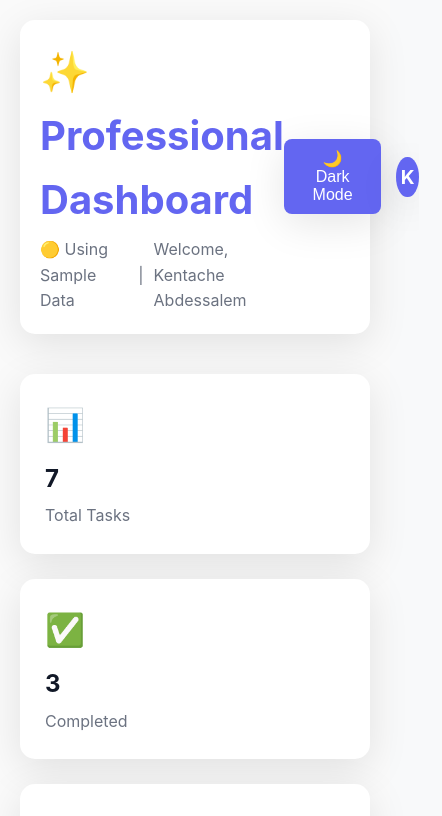
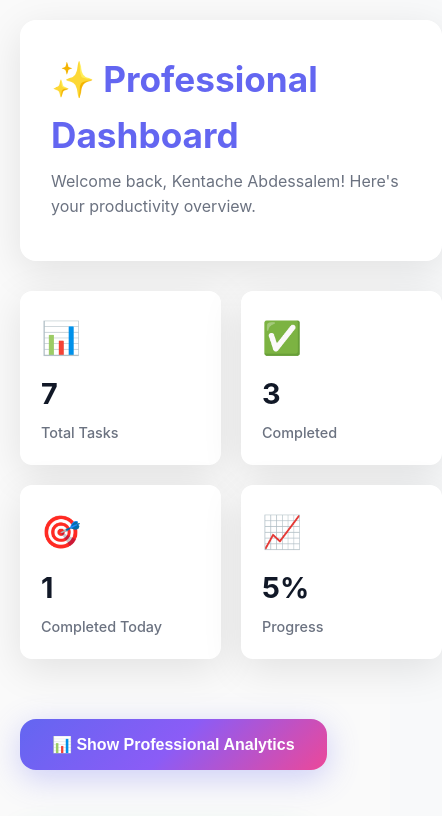
Before and after one commit to Abdessalem2000/task-manager-frontend, a Next.js app: page /working-app in a window 390 px wide. Shown: the top 816 px of the page, 442 px wide, since content can reach past the window. Built offline with nearby package versions, Linux system fonts and the light colour scheme; no server answers; the database is empty.

Commit message:
Implement professional UI layout with responsive sidebar and contained design

```diff
--- a/pages/working-app.js
+++ b/pages/working-app.js
@@ -44,6 +44,7 @@ export default function WorkingApp() {
 
   // State management with guaranteed initial data
   const [mounted, setMounted] = useState(true);
+  const [isMobile, setIsMobile] = useState(false);
   const [user, setUser] = useState({ name: 'Kentache Abdessalem', email: 'kentacheabdou1@gmail.com' });
   const [tasks, setTasks] = useState([
     { _id: '1', name: 'Complete project documentation', priority: 'high', category: 'work', completed: false, progress: 75 },
@@ -151,21 +152,31 @@ export default function WorkingApp() {
     }
   };
 
-  // Initial data fetch
+  // Initial data fetch and mobile detection
   useEffect(() => {
     console.log('Working app mounted, fetching data...');
 
-    // Fetch data after a short delay to ensure page is loaded
-    setTimeout(() => {
+    const handleResize = () => {
+      setIsMobile(window.innerWidth <= 768);
+    };
+
+    handleResize(); // Initial check
+    window.addEventListener('resize', handleResize);
+
+    // Fetch real data with delay to ensure UI loads first
+    const timer1 = setTimeout(() => {
       fetchTasks();
+    }, 500);
+
+    const timer2 = setTimeout(() => {
       fetchHabits();
-    }, 1000);
+    }, 800);
 
-    // Second fetch attempt
-    setTimeout(() => {
-      fetchTasks();
-      fetchHabits();
-    }, 3000);
+    return () => {
+      window.removeEventListener('resize', handleResize);
+      clearTimeout(timer1);
+      clearTimeout(timer2);
+    };
   }, []);
 
   // Theme object
@@ -249,63 +260,40 @@ export default function WorkingApp() {
         padding: 0,
         position: 'relative',
       }}>
+        {/* Professional Layout Container */}
         <div style={{
-          display: 'flex',
-          flexDirection: 'column',
-          alignItems: 'center',
+          maxWidth: '1400px',
+          margin: '0 auto',
           padding: '20px',
-          maxWidth: '1200px',
-          margin: '0 auto',
+          display: 'grid',
+          gridTemplateColumns: isMobile ? '1fr' : '280px 1fr',
+          gap: '30px',
+          minHeight: '100vh',
         }}>
-          {/* Header */}
+
+          {/* Sidebar - Only show on desktop */}
+          {!isMobile && (
             <div style={{
-            width: '100%',
-            display: 'flex',
-            justifyContent: 'space-between',
-            alignItems: 'center',
-            marginBottom: '40px',
-            padding: '20px',
-            borderRadius: '15px',
               background: theme.cardBg,
+              borderRadius: '16px',
+              padding: '25px',
               boxShadow: theme.shadow,
+              border: `1px solid ${theme.glassBorder}`,
+              backdropFilter: 'blur(10px)',
+              height: 'fit-content',
+              position: 'sticky',
+              top: '20px',
             }}>
-            <div>
-              <h1 style={{ fontSize: '2.5em', margin: 0, color: theme.primary }}>✨ Professional Dashboard</h1>
-              <div style={{ display: 'flex', alignItems: 'center', gap: '10px', marginTop: '5px' }}>
-                <span style={{ color: theme.textSecondary }}>
-                  {dbConnected ? '🟢 Connected to Database' : '🟡 Using Sample Data'}
-                </span>
-                <span style={{ color: theme.textSecondary }}>|</span>
-                <span style={{ color: theme.textSecondary }}>Welcome, {user.name}</span>
-              </div>
-            </div>
-            <div style={{ display: 'flex', alignItems: 'center' }}>
-              <button
-                onClick={() => setDarkMode(!darkMode)}
-                style={{
-                  background: theme.buttonBg,
-                  color: theme.buttonText,
-                  border: 'none',
-                  padding: '10px 20px',
-                  borderRadius: '8px',
-                  cursor: 'pointer',
-                  fontSize: '1em',
-                  display: 'flex',
-                  alignItems: 'center',
-                  marginRight: '15px',
-                  boxShadow: theme.shadow,
-                  transition: 'background 0.3s ease, transform 0.2s ease',
-                }}
-                onMouseEnter={(e) => e.currentTarget.style.transform = 'translateY(-2px)'}
-                onMouseLeave={(e) => e.currentTarget.style.transform = 'translateY(0)'}
-              >
-                {darkMode ? '☀️ Light Mode' : '🌙 Dark Mode'}
-              </button>
-              <div
-                onClick={() => setShowProfileSettings(true)}
-                style={{
-                  width: '40px',
-                  height: '40px',
+              {/* User Profile Section */}
+              <div style={{
+                textAlign: 'center',
+                marginBottom: '30px',
+                paddingBottom: '20px',
+                borderBottom: `1px solid ${theme.border}`,
+              }}>
+                <div style={{
+                  width: '60px',
+                  height: '60px',
                   borderRadius: '50%',
                   background: theme.primary,
                   display: 'flex',
@@ -313,15 +301,181 @@ export default function WorkingApp() {
                   alignItems: 'center',
                   color: 'white',
                   fontWeight: 'bold',
+                  fontSize: '1.5em',
+                  margin: '0 auto 15px',
+                  boxShadow: theme.shadow,
+                }}>
+                  {user.name ? user.name.charAt(0).toUpperCase() : 'U'}
+                </div>
+                <h3 style={{ margin: '10px 0 5px 0', color: theme.text, fontSize: '1.1em' }}>
+                  {user.name}
+                </h3>
+                <p style={{ margin: '0', color: theme.textSecondary, fontSize: '0.9em' }}>
+                  {user.email}
+                </p>
+              </div>
+
+              {/* Quick Stats */}
+              <div style={{ marginBottom: '25px' }}>
+                <h4 style={{ margin: '0 0 15px 0', color: theme.text, fontSize: '1em' }}>
+                  📊 Quick Stats
+                </h4>
+                <div style={{ display: 'flex', flexDirection: 'column', gap: '10px' }}>
+                  <div style={{
+                    display: 'flex',
+                    justifyContent: 'space-between',
+                    padding: '10px',
+                    background: theme.hoverBg,
+                    borderRadius: '8px',
+                    fontSize: '0.9em',
+                  }}>
+                    <span style={{ color: theme.textSecondary }}>Total Tasks</span>
+                    <span style={{ fontWeight: 'bold', color: theme.primary }}>{tasks.length}</span>
+                  </div>
+                  <div style={{
+                    display: 'flex',
+                    justifyContent: 'space-between',
+                    padding: '10px',
+                    background: theme.hoverBg,
+                    borderRadius: '8px',
+                    fontSize: '0.9em',
+                  }}>
+                    <span style={{ color: theme.textSecondary }}>Completed</span>
+                    <span style={{ fontWeight: 'bold', color: theme.success }}>{tasks.filter(t => t.completed).length}</span>
+                  </div>
+                  <div style={{
+                    display: 'flex',
+                    justifyContent: 'space-between',
+                    padding: '10px',
+                    background: theme.hoverBg,
+                    borderRadius: '8px',
+                    fontSize: '0.9em',
+                  }}>
+                    <span style={{ color: theme.textSecondary }}>Progress</span>
+                    <span style={{ fontWeight: 'bold', color: theme.primary }}>
+                      {tasks.length > 0 ? Math.round((tasks.filter(t => t.completed).length / tasks.length) * 100) : 0}%
+                    </span>
+                  </div>
+                </div>
+              </div>
+
+              {/* Quick Actions */}
+              <div style={{ marginBottom: '25px' }}>
+                <h4 style={{ margin: '0 0 15px 0', color: theme.text, fontSize: '1em' }}>
+                  ⚡ Quick Actions
+                </h4>
+                <div style={{ display: 'flex', flexDirection: 'column', gap: '10px' }}>
+                  <button
+                    onClick={() => setDarkMode(!darkMode)}
+                    style={{
+                      width: '100%',
+                      padding: '12px',
+                      background: theme.buttonBg,
+                      color: theme.buttonText,
+                      border: 'none',
+                      borderRadius: '8px',
                       cursor: 'pointer',
-                  fontSize: '1.2em',
+                      fontSize: '0.9em',
+                      display: 'flex',
+                      alignItems: 'center',
+                      justifyContent: 'center',
+                      gap: '8px',
                       boxShadow: theme.shadow,
-                  transition: 'transform 0.2s ease',
+                      transition: 'all 0.3s ease',
                     }}
-                onMouseEnter={(e) => e.currentTarget.style.transform = 'scale(1.1)'}
-                onMouseLeave={(e) => e.currentTarget.style.transform = 'scale(1)'}
+                    onMouseEnter={(e) => {
+                      e.currentTarget.style.transform = 'translateY(-2px)';
+                      e.currentTarget.style.boxShadow = '0 8px 25px rgba(99, 102, 241, 0.4)';
+                    }}
+                    onMouseLeave={(e) => {
+                      e.currentTarget.style.transform = 'translateY(0)';
+                      e.currentTarget.style.boxShadow = theme.shadow;
+                    }}
                   >
-                {user.name ? user.name.charAt(0).toUpperCase() : 'U'}
+                    {darkMode ? '☀️ Light Mode' : '🌙 Dark Mode'}
+                  </button>
+                  <button
+                    onClick={() => setShowProfileSettings(true)}
+                    style={{
+                      width: '100%',
+                      padding: '12px',
+                      background: theme.hoverBg,
+                      color: theme.text,
+                      border: `1px solid ${theme.border}`,
+                      borderRadius: '8px',
+                      cursor: 'pointer',
+                      fontSize: '0.9em',
+                      display: 'flex',
+                      alignItems: 'center',
+                      justifyContent: 'center',
+                      gap: '8px',
+                      transition: 'all 0.3s ease',
+                    }}
+                    onMouseEnter={(e) => {
+                      e.currentTarget.style.background = theme.buttonBg;
+                      e.currentTarget.style.color = theme.buttonText;
+                    }}
+                    onMouseLeave={(e) => {
+                      e.currentTarget.style.background = theme.hoverBg;
+                      e.currentTarget.style.color = theme.text;
+                    }}
+                  >
+                    ⚙️ Profile Settings
+                  </button>
+                </div>
+              </div>
+
+              {/* Status Indicator */}
+              <div style={{
+                padding: '12px',
+                background: dbConnected ? 'rgba(16, 185, 129, 0.1)' : 'rgba(245, 158, 11, 0.1)',
+                border: `1px solid ${dbConnected ? theme.success : theme.warning}`,
+                borderRadius: '8px',
+                fontSize: '0.85em',
+                textAlign: 'center',
+              }}>
+                <div style={{
+                  display: 'flex',
+                  alignItems: 'center',
+                  justifyContent: 'center',
+                  gap: '8px',
+                  color: dbConnected ? theme.success : theme.warning,
+                  fontWeight: '500',
+                }}>
+                  {dbConnected ? '🟢 Database Connected' : '🟡 Sample Data'}
+                </div>
+              </div>
+            </div>
+          )}
+
+          {/* Main Content Area */}
+          <div style={{
+            display: 'flex',
+            flexDirection: 'column',
+            gap: '30px',
+          }}>
+            {/* Header */}
+            <div style={{
+              background: theme.cardBg,
+              borderRadius: '16px',
+              padding: '30px',
+              boxShadow: theme.shadow,
+              border: `1px solid ${theme.glassBorder}`,
+              backdropFilter: 'blur(10px)',
+            }}>
+              <div style={{
+                display: 'flex',
+                justifyContent: 'space-between',
+                alignItems: 'center',
+                marginBottom: '10px',
+              }}>
+                <div>
+                  <h1 style={{ fontSize: '2.2em', margin: '0', color: theme.primary, marginBottom: '5px' }}>
+                    ✨ Professional Dashboard
+                  </h1>
+                  <p style={{ margin: '0', color: theme.textSecondary, fontSize: '1em' }}>
+                    Welcome back, {user.name}! Here's your productivity overview.
+                  </p>
                 </div>
               </div>
             </div>
@@ -329,30 +483,50 @@ export default function WorkingApp() {
           {/* Stats Grid */}
           <div style={{
             display: 'grid',
-            gridTemplateColumns: 'repeat(auto-fit, minmax(250px, 1fr))',
-            gap: '25px',
-            width: '100%',
-            marginBottom: '40px',
+            gridTemplateColumns: 'repeat(auto-fit, minmax(200px, 1fr))',
+            gap: '20px',
+            marginBottom: '30px',
           }}>
             {stats.map((stat, index) => (
               <div
                 key={index}
                 style={{
                   background: theme.cardBg,
-                  padding: '25px',
-                  borderRadius: '15px',
+                  padding: '20px',
+                  borderRadius: '12px',
                   boxShadow: theme.shadow,
+                  border: `1px solid ${theme.glassBorder}`,
+                  backdropFilter: 'blur(10px)',
                   display: 'flex',
                   flexDirection: 'column',
                   alignItems: 'flex-start',
                   transition: 'transform 0.2s ease',
                 }}
-                onMouseEnter={(e) => e.currentTarget.style.transform = 'translateY(-5px)'}
+                onMouseEnter={(e) => e.currentTarget.style.transform = 'translateY(-4px)'}
                 onMouseLeave={(e) => e.currentTarget.style.transform = 'translateY(0)'}
               >
-                <div style={{ color: theme.primary, fontSize: '2em', marginBottom: '10px' }}>{stat.icon}</div>
-                <h3 style={{ margin: 0, fontSize: '1.5em', color: theme.text }}>{stat.value}</h3>
-                <p style={{ margin: '5px 0 0', color: theme.textSecondary }}>{stat.label}</p>
+                <div style={{
+                  fontSize: '2em',
+                  marginBottom: '8px',
+                  color: theme.primary,
+                }}>
+                  {stat.icon}
+                </div>
+                <div style={{
+                  fontSize: '1.8em',
+                  fontWeight: 'bold',
+                  color: theme.text,
+                  marginBottom: '4px',
+                }}>
+                  {stat.value}
+                </div>
+                <div style={{
+                  fontSize: '0.9em',
+                  color: theme.textSecondary,
+                  fontWeight: '500',
+                }}>
+                  {stat.label}
+                </div>
               </div>
             ))}
           </div>
@@ -424,6 +598,7 @@ export default function WorkingApp() {
             setShowCompleted={setShowCompleted}
             dbConnected={dbConnected}
           />
+          </div>
         </div>
 
         {/* Profile Settings Modal */}
```
Lines whose indentation alone changed are shown as unchanged.
